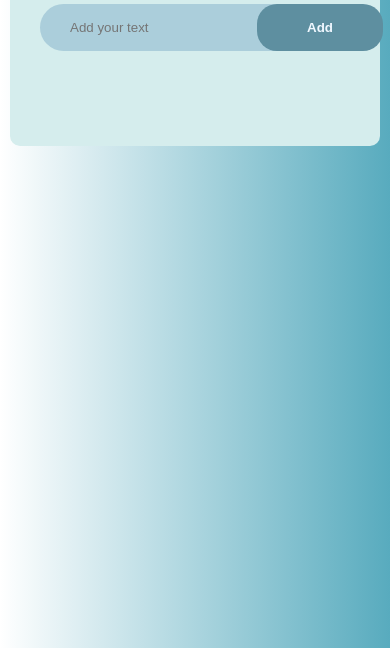
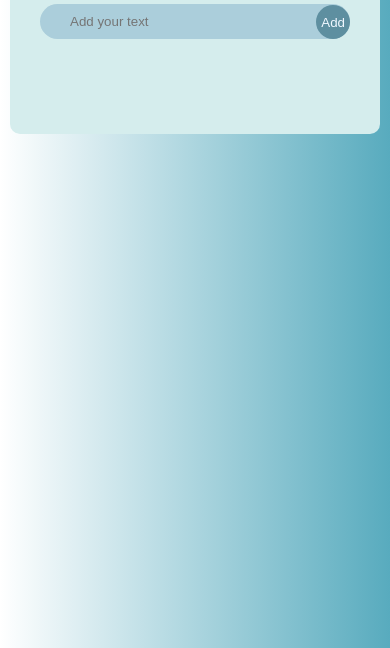
Before and after one commit to Jeshika-code/TODO-LIST-, a plain HTML site: page index.html in a window 390 px wide. Shown: the part 196-844 px from the top of the page. Drawn offline with Linux system fonts and the light colour scheme; files whose address does not match are found by name.

Commit message:
style.css
updated

```diff
--- a/style.css
+++ b/style.css
@@ -53,10 +53,10 @@ input{
 }
 button{
     cursor: pointer;
-    padding: 16px 50px;
+    padding: 18px 40px;
     background-color: rgb(94, 143, 160);
     color: aliceblue;
-    font-weight: bold;
+
     border-radius: 20px;
 }
 ul li{
@@ -97,3 +97,10 @@ ul li span{
 ul li span:hover{
     background: rgb(126, 196, 226);
 }
+@media(max-width:500px)
+{
+    button{
+       padding: 10px 5px 9px;
+
+    }
+}
```
